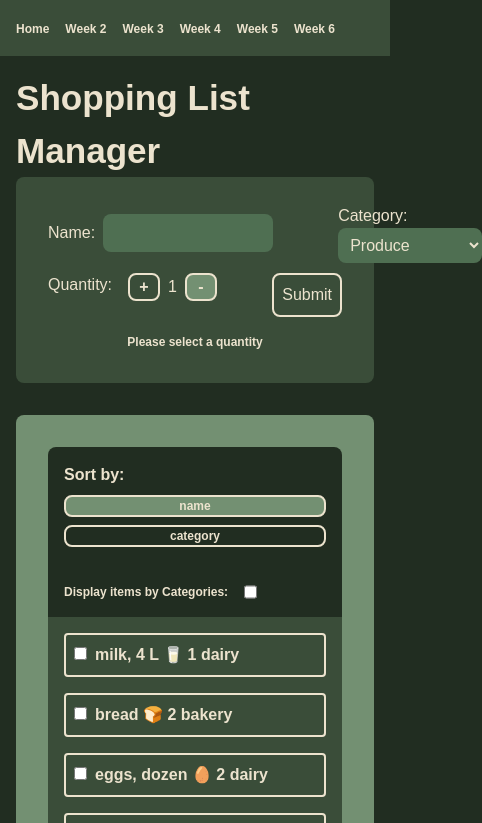
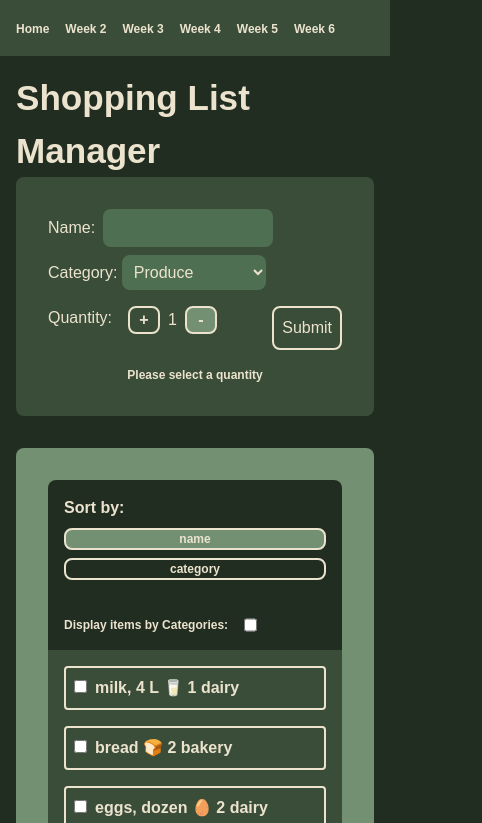
Before and after one commit to jayco01/cprg306-assignments, a Next.js app: page /week-7 in a window 390 px wide. Shown: the top 823 px of the page, 482 px wide, since content can reach past the window. Built offline with nearby package versions, Linux system fonts and the light colour scheme.

Commit message:
Fix: Updated the styling of new-item.js to be more responsive

```diff
--- a/app/week-7/new-item.js
+++ b/app/week-7/new-item.js
@@ -84,7 +84,7 @@ export default function NewItem({ handleAddingNewItem }) {
         className="flex items-center flex-col gap-4 bg-custom-darker-green p-8 rounded-lg"
       >
 
-        <div className="flex justify-between items-center flex-row w-full gap-2 max-h-12">
+        <div className="flex justify-between items-start md:items-center flex-col md:flex-row w-full gap-2 h-min">
           <div className="flex-1 flex justify-start items-center flex-row gap-2 h-full">
             <h3>Name:</h3>
             <label htmlFor="item-name" className="text-font-size-fluid-1">
```
